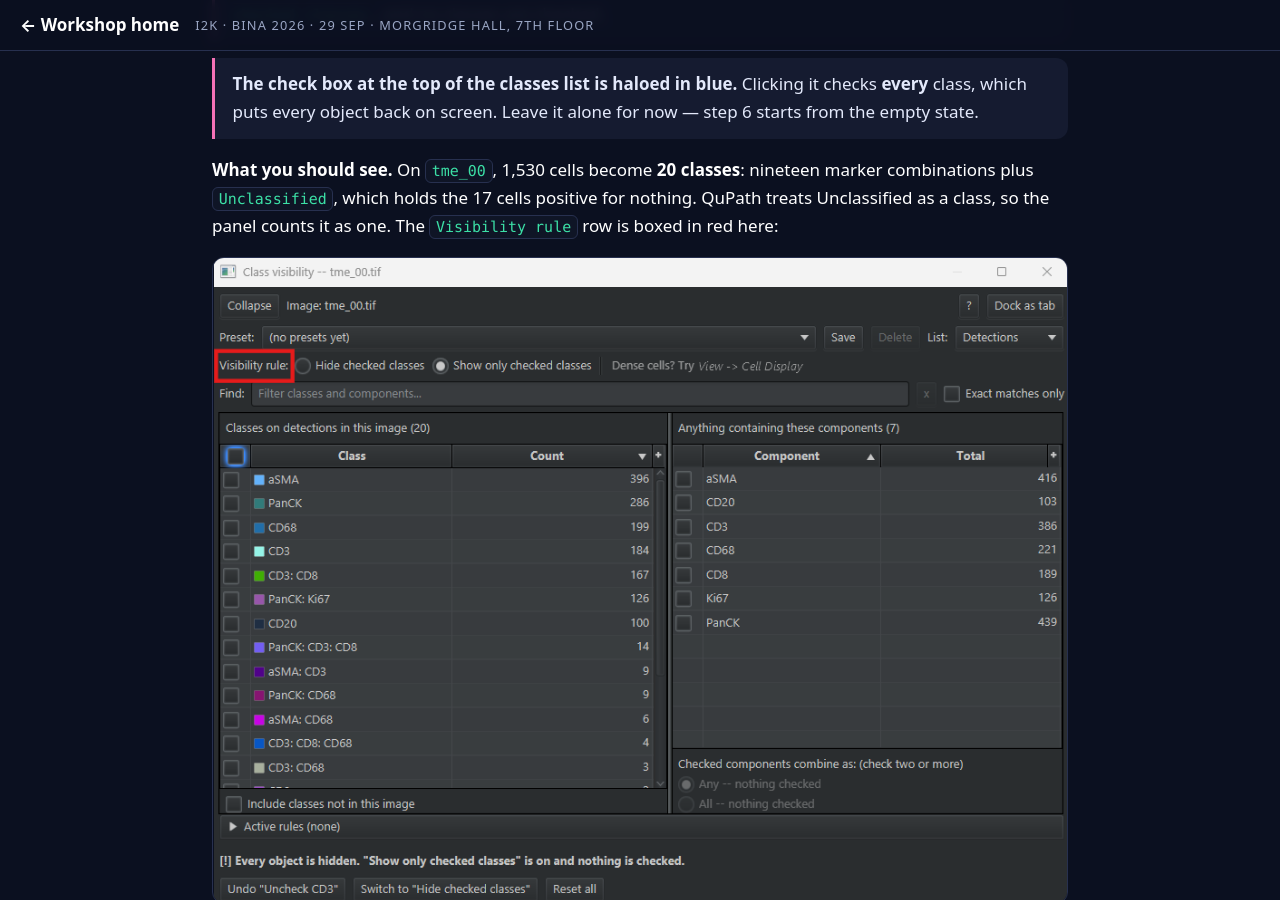
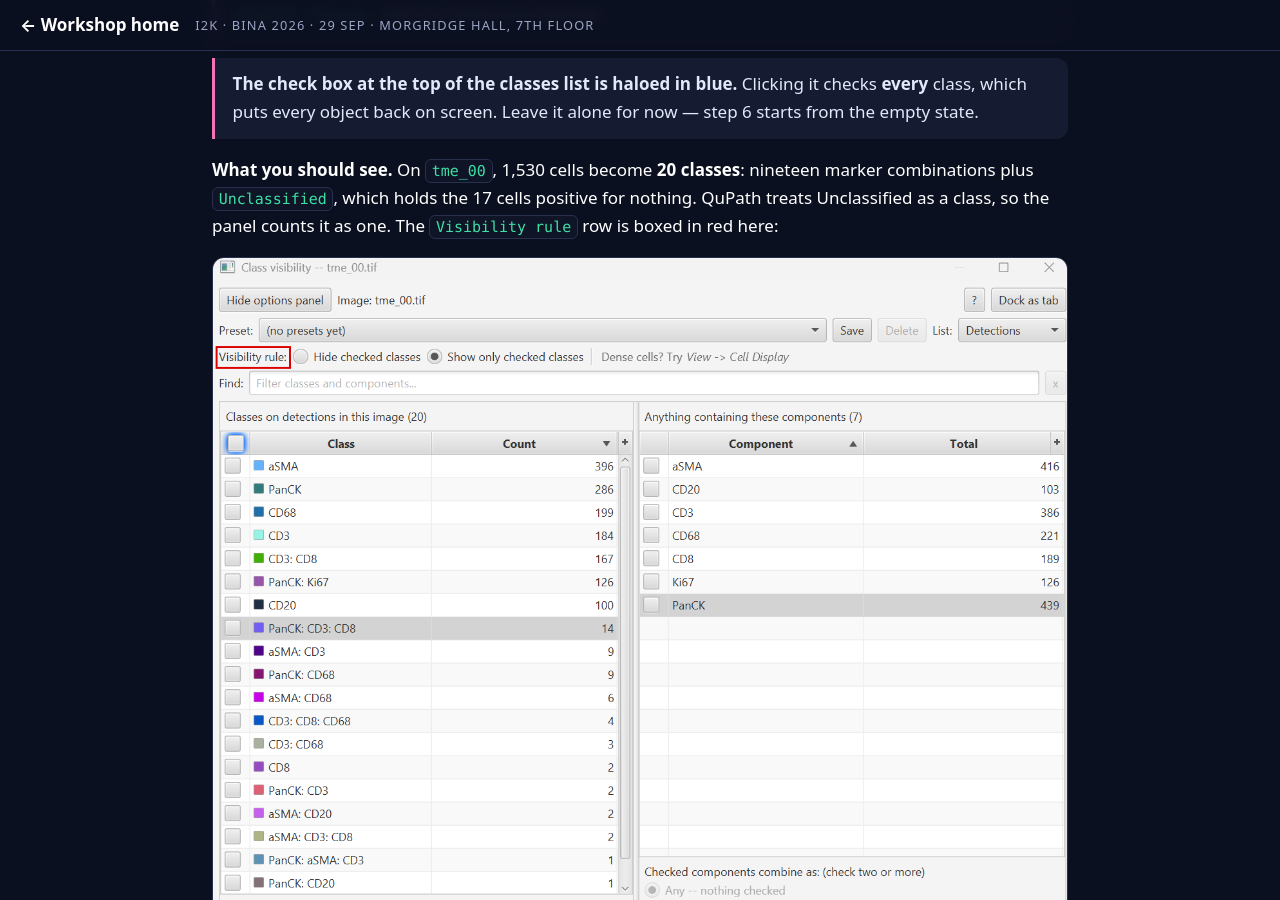
Before and after one commit to MichaelSNelson/BINA-I2K-2026-QuPath-Extensions, a Jekyll site: the page built from docs/14-class-visibility.md, in a window 1280 px wide and 900 px high, scrolled down 4537 px. Built offline with Jekyll 4.4.1, drawn with Linux system fonts in a browser that asks for light colours.

Commit message:
Class Visibility guide: retaken nothing-checked screenshot
Claude-Session: https://claude.ai/code/session_011vsVaz6bucybYzteLzjXpH

```diff
--- a/docs/14-class-visibility.md
+++ b/docs/14-class-visibility.md
@@ -175,7 +175,7 @@ combinations plus `Unclassified`, which holds the 17 cells positive for nothing.
 Unclassified as a class, so the panel counts it as one. The `Visibility rule` row is boxed in red
 here:
 
-<img src="../images/class-visibility/panel-nothing-checked.png" alt="The Class visibility floating window on tme_00 with nothing checked. The Visibility rule row, with Hide checked classes and Show only checked classes options and the second one selected, is outlined in red. The classes list header reads Classes on detections in this image (20) and lists aSMA 396, PanCK 286, CD68 199, CD3 184, CD3 colon CD8 167, PanCK colon Ki67 126, CD20 100 and rarer combinations in a Count column. The components list header reads Anything containing these components (7) with a Total column: aSMA 416, CD20 103, CD3 386, CD68 221, CD8 189, Ki67 126, PanCK 439. Active rules reads none, and the status strip reads: Every object is hidden. Show only checked classes is on and nothing is checked" width="900">
+<img src="../images/class-visibility/panel-nothing-checked.png" alt="The Class visibility floating window on tme_00 with nothing checked and the options panel showing; the Hide options panel button is at the top left. The Visibility rule label is outlined in red, with Hide checked classes and Show only checked classes beside it and the second one selected. The classes list header reads Classes on detections in this image (20) and lists aSMA 396, PanCK 286, CD68 199, CD3 184, CD3 colon CD8 167, PanCK colon Ki67 126, CD20 100 and rarer combinations in a Count column. The components list header reads Anything containing these components (7) with a Total column: aSMA 416, CD20 103, CD3 386, CD68 221, CD8 189, Ki67 126, PanCK 439. Active rules reads none, and the status line at the bottom reads: Every object is hidden. Show only checked classes is on and nothing is checked, above the buttons Switch to Hide checked classes and Reset all" width="900">
 
 Six of the nineteen combinations carry a single marker, and they hold 1,167 of the 1,513
 classified cells, 77%. The other thirteen combine two or more markers, and eleven of those hold
```
Also changed, not shown: images/class-visibility/panel-nothing-checked.png.
